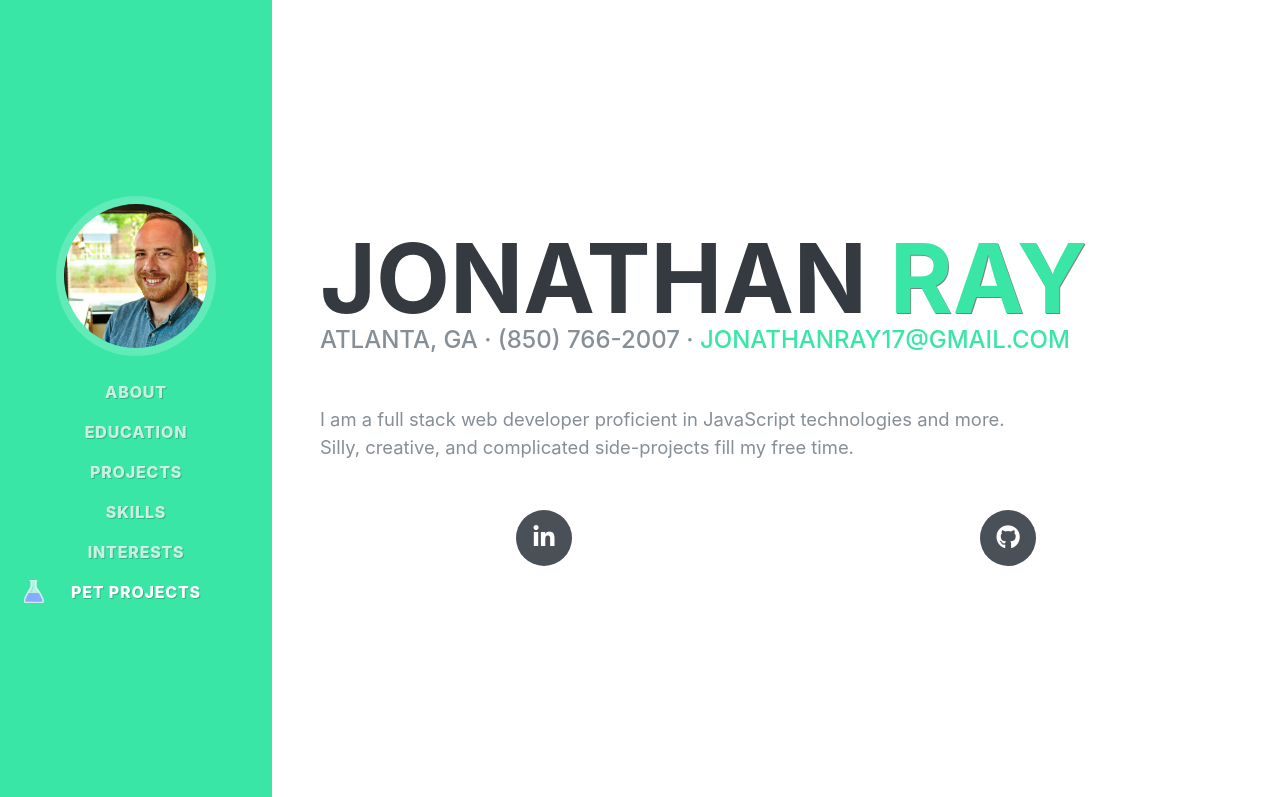
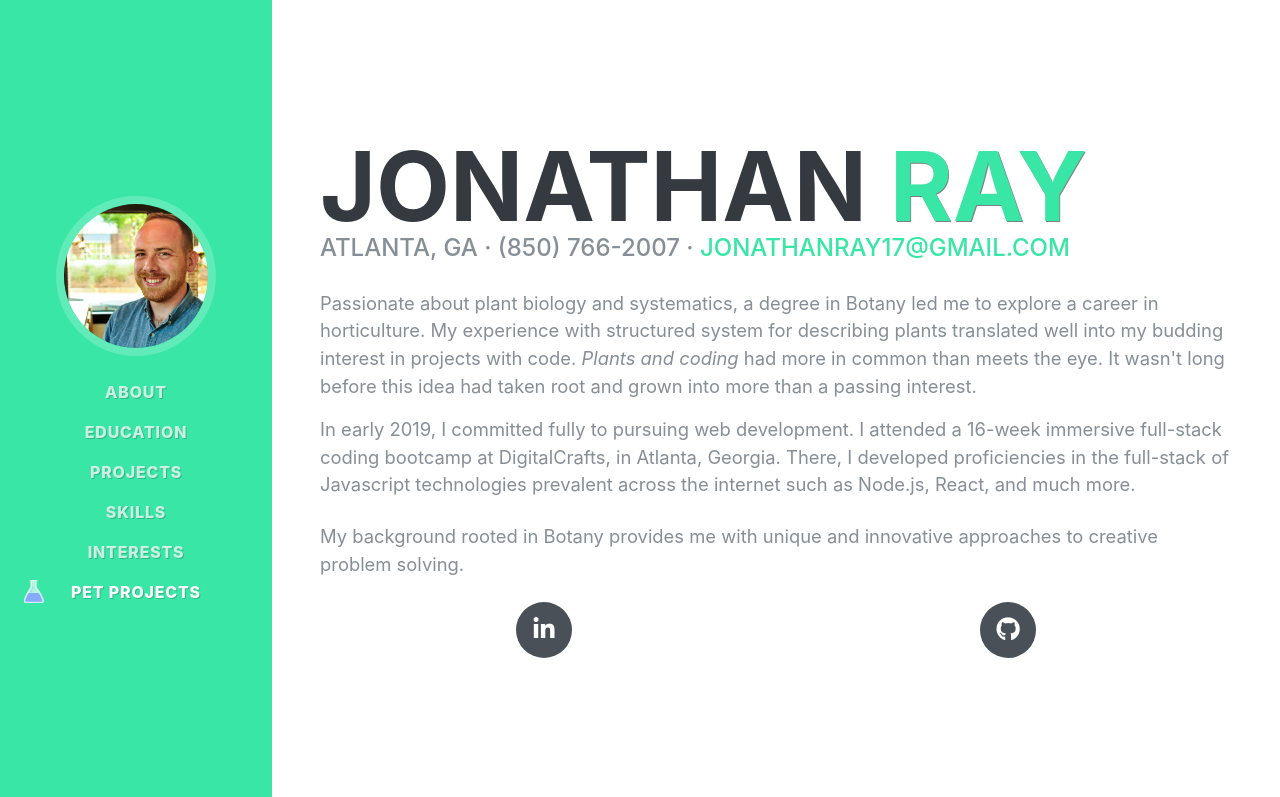
Before and after one commit to ray-jonathan/portfolio2, a plain HTML site: page index.html in a window 1280 px wide. Shown: the top 797 px of the page. Drawn offline with nearby package versions, Linux system fonts and the light colour scheme; a web font is replaced by a local one.

Commit message:
updated the Summary section

```diff
--- a/index.html
+++ b/index.html
@@ -318,12 +318,18 @@
         <h1 class="mb-0">Jonathan
           <span class="text-primary">Ray</span>
         </h1>
-        <div class="subheading mb-5">Atlanta, GA · (850) 766-2007 ·
+        <div class="subheading mb-4">Atlanta, GA · (850) 766-2007 ·
           <a href="mailto:jonathanray17@gmail.com">jonathanray17@gmail.com</a>
         </div>
-          <p class="lead mb-5">
-            I am a full stack web developer proficient in JavaScript technologies and more. <br>
-            Silly, creative, and complicated side-projects fill my free time.
+          <p class="lead mb-3">
+            <!-- I am a full stack web developer proficient in JavaScript technologies and more. <br>
+            Silly, creative, and complicated side-projects fill my free time. -->
+            Passionate about plant biology and systematics, a degree in Botany led me to explore a career in horticulture. My experience with structured system for describing plants translated well into my budding interest in projects with code. <em>Plants and coding</em> had more in common than meets the eye. It wasn't long before this idea had taken root and grown into more than a passing interest.</p>
+            <p class="lead mb-4">
+
+            In early 2019, I committed fully to pursuing web development. I attended a 16-week immersive full-stack coding bootcamp at DigitalCrafts, in Atlanta, Georgia. There, I developed proficiencies in the full-stack of Javascript technologies prevalent across the internet such as Node.js, React, and much more. </p>
+          <p class="lead mb-4">
+            My background rooted in Botany provides me with unique and innovative approaches to creative problem solving.
           </p>
         <div style= "display:flex; flex-direction:row; justify-content: space-around;" class="social-icons">
           <a href="https://www.linkedin.com/in/ray-jonathan/">
@@ -339,6 +345,7 @@
             <i class="fab fa-facebook-f"></i>
           </a> -->
         </div>
+
       </div>
     </section>
 
```
